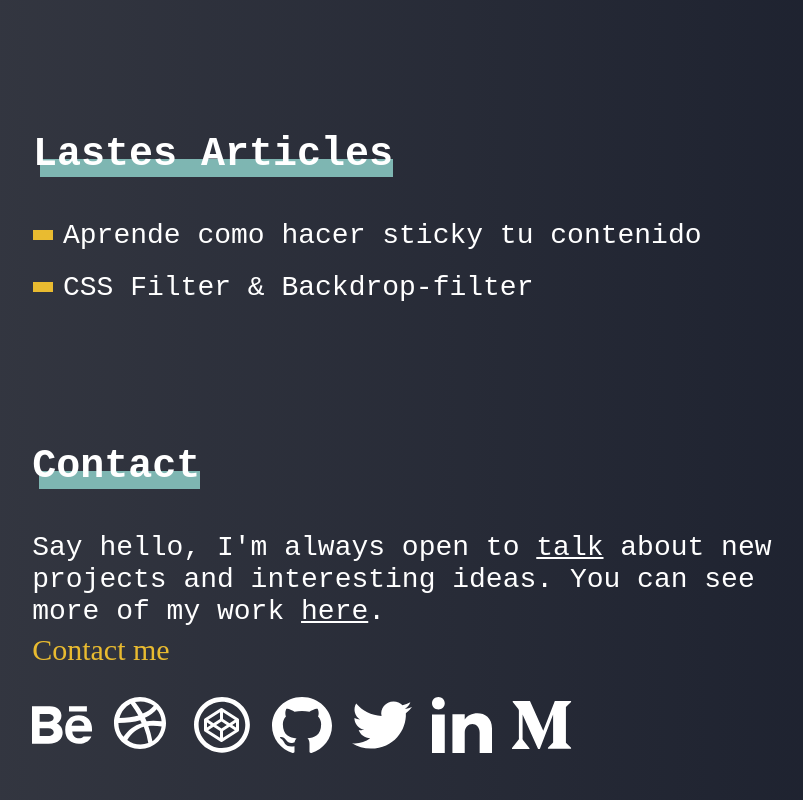
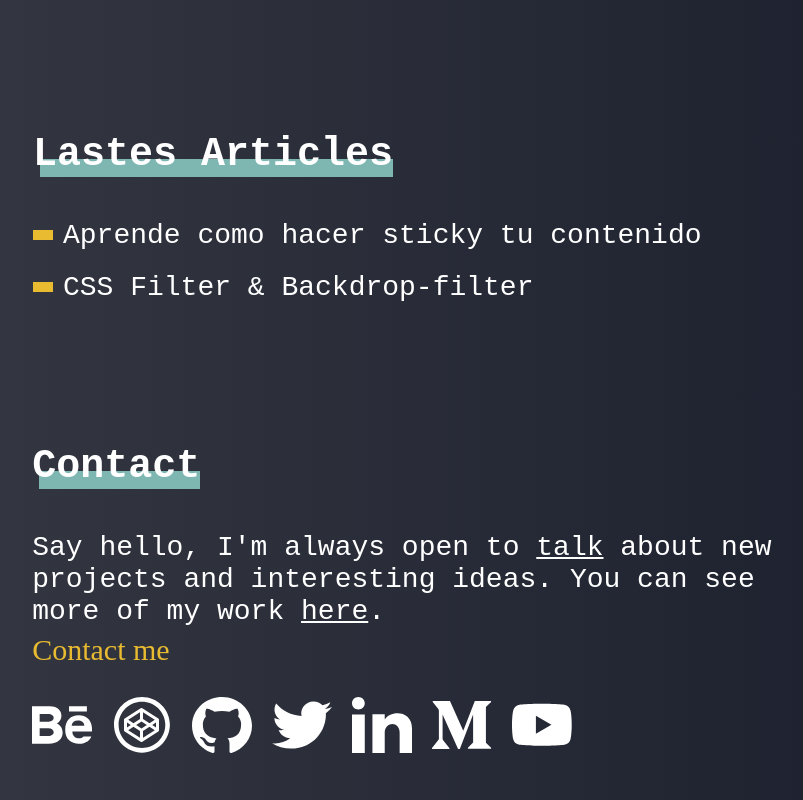
Before and after one commit to ninaiskel/personal-site, a website: page index.html in a window 1280 px wide. Shown: the part 2401-3201 px from the top of the page, without its empty margins (51-854 px from the left). Drawn offline with nearby package versions, Linux system fonts and the light colour scheme; a web font is replaced by a local one.

Commit message:
add new link

```diff
--- a/index.html
+++ b/index.html
@@ -9,6 +9,8 @@
 
   <body>
     <svg xmlns="http://www.w3.org/2000/svg" style="display: none;">
+      <symbol id="icon-youtube" viewBox="0 0 122 86"><defs><path id="a" d="M0 0h121.485v85.04H0z"/></defs><g fill="none" fill-rule="evenodd"><mask id="b" fill="#fff"><use xlink:href="#a"/></mask><path d="M48.594 60.743V24.297L80.156 42.52 48.594 60.743zm70.353-47.464a15.218 15.218 0 00-10.741-10.74c-9.474-2.54-47.464-2.54-47.464-2.54s-37.99 0-47.463 2.54a15.215 15.215 0 00-10.74 10.74c-2.54 9.474-2.54 29.24-2.54 29.24s0 19.768 2.54 29.242a15.215 15.215 0 0010.74 10.74c9.474 2.539 47.463 2.539 47.463 2.539s37.99 0 47.464-2.54a15.218 15.218 0 0010.74-10.74c2.539-9.473 2.539-29.24 2.539-29.24s0-19.767-2.538-29.241z" fill="#FFF" mask="url(#b)"/></g>
+      </symbol>
       <symbol id="icon-behance" viewBox="0 0 64 40">
         <path
           d="M58.553 5.517H39.49V0h19.064v5.517zm4.73 26.632C62.128 35.543 57.98 40 49.95 40c-8.036 0-14.545-4.525-14.545-14.852 0-10.233 6.078-15.493 14.289-15.493 8.056 0 12.976 4.664 14.05 11.583.204 1.325.285 3.11.248 5.6H43.01c.34 8.404 9.104 8.669 11.993 5.31h8.281zm-21.07-11.46H55.83c-.288-3.846-3.116-5.517-6.794-5.517-4.02 0-6.245 1.91-6.823 5.518zM17.609 40H0V0h18.935c14.913.216 15.196 14.55 7.408 18.457C35.768 21.824 36.083 40 17.609 40zM8.17 16.552H17.8c6.738 0 7.807-8.276-.838-8.276H8.17v8.276zm9.121 6.896h-9.12v8.276h8.986c8.217 0 7.714-8.276.134-8.276z"
@@ -187,13 +189,6 @@
             </a>
           </li>
           <li>
-            <a href="https://dribbble.com/ninaiskel" target="_blank">
-              <svg class="icon icon--dribble">
-                <use xlink:href="#icon-dribble" />
-              </svg>
-            </a>
-          </li>
-          <li>
             <a href="https://codepen.io/Ninaiskel" target="_blank">
               <svg class="icon icon--codepen">
                 <use xlink:href="#icon-codepen" />
@@ -229,6 +224,13 @@
               </svg>
             </a>
           </li>
+          <li>
+            <a href="https://www.youtube.com/channel/UCrSKu9DdnzaGbjS_GSuMnxw?view_as=subscriber" target="_blank">
+              <svg class="icon icon--youtube">
+                <use xlink:href="#icon-youtube" />
+              </svg>
+            </a>
+          </li>
         </ul>
       </footer>
     </main>
```
Also changed, not shown: 3 other files.
